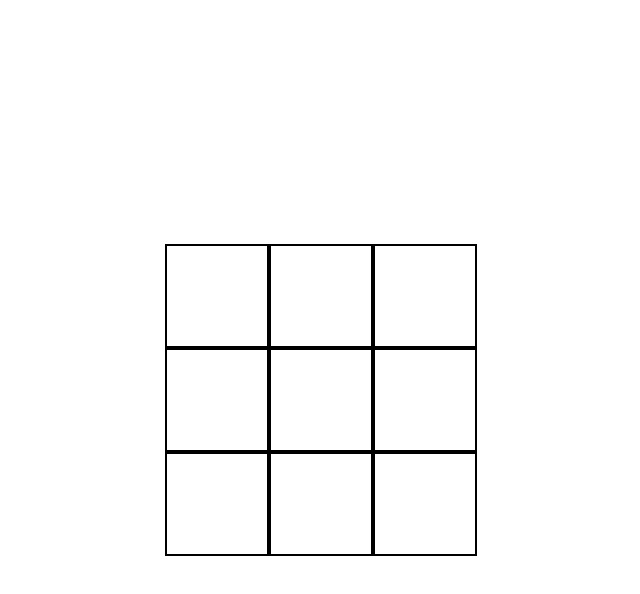
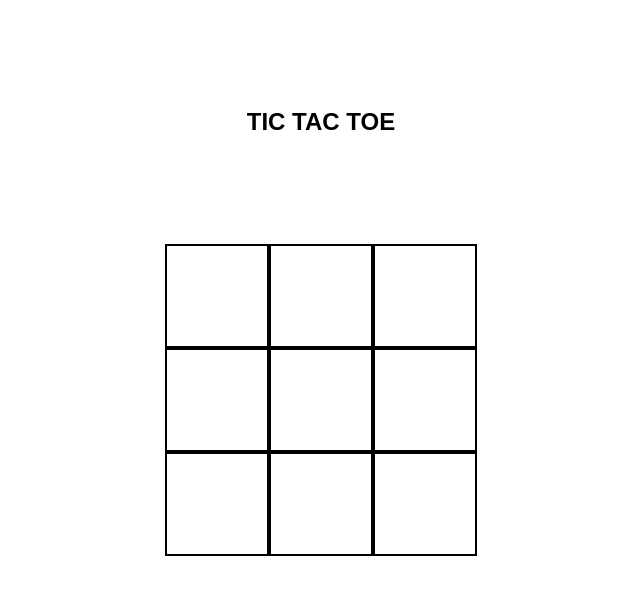
Before and after one commit to mekzy-o/Tic-Tac-Toe, a plain HTML site: page index.html in a window 1280 px wide. Shown: the whole page, without its empty margins (319-959 px from the left). Drawn offline with Linux system fonts and the light colour scheme.

Commit message:
Add changes

```diff
--- a/index.html
+++ b/index.html
@@ -1,13 +1,14 @@
 <!DOCTYPE html>
 <html lang="en">
-<head>
-  <meta charset='utf-8'>
-  <meta name='viewport' content='width=device-width' initial-scale=1.0>
-  <meta http-equiv="X-UA-Compatible" content="ie=edge">
-  <title>TIC TAC TOE</title>
-  <link rel='stylesheet' href='style.css'>
-</head>
+  <head>
+    <meta charset="utf-8" />
+    <meta name="viewport" content="width=device-width" initial-scale="1.0" />
+    <meta http-equiv="X-UA-Compatible" content="ie=edge" />
+    <title>TIC TAC TOE</title>
+    <link rel="stylesheet" href="style.css" />
+  </head>
   <body>
+    <h2>TIC TAC TOE</h2>
     <div id="xo">
       <div class="pane"></div>
       <div class="pane"></div>
@@ -19,6 +20,6 @@
       <div class="pane"></div>
       <div class="pane"></div>
     </div>
-    <script src='index.js'></script>
-   </body>
- </html>
+    <script src="index.js"></script>
+  </body>
+</html>
--- a/style.css
+++ b/style.css
@@ -2,6 +2,15 @@
   font-family: sans-serif;
 }
 
+body {
+  display: flex;
+  align-items: center;
+  justify-content: center;
+}
+
+h2 {
+  margin-top: 100px;
+}
 #xo {
   margin: auto;
   display: flex;
```
